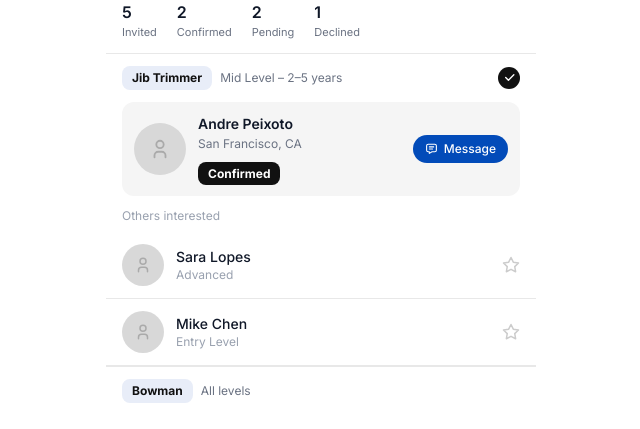
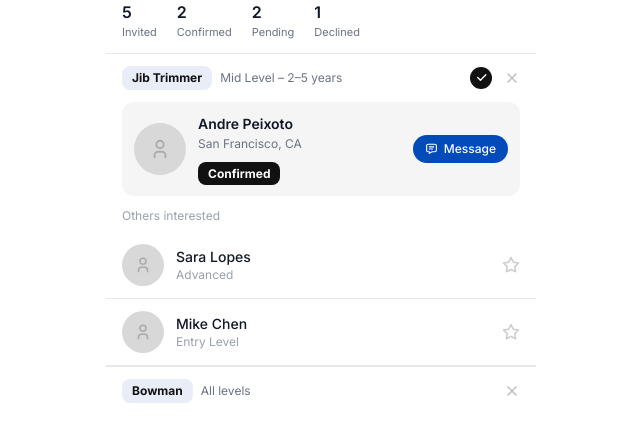
Before and after one commit to kroosailapp-crypto/kroo, a Next.js app: page /boat/regattas/1 in a window 1280 px wide. Shown: the part 177-606 px from the top of the page, without its empty margins (319-959 px from the left). Built offline with nearby package versions, Linux system fonts and the light colour scheme.

Commit message:
Add delete position button to regatta detail page
Co-Authored-By: Claude Sonnet 4.6 <noreply@anthropic.com>

```diff
--- a/app/boat/regattas/[id]/page.js
+++ b/app/boat/regattas/[id]/page.js
@@ -275,6 +275,10 @@ export default function RegattaDetail({ params }) {
     setShowModal(false);
   }
 
+  function handleDeletePosition(posId) {
+    setPositions((prev) => prev.filter((p) => p.id !== posId));
+  }
+
   return (
     <div className="flex flex-col min-h-screen bg-white pb-20">
 
@@ -352,6 +356,9 @@ export default function RegattaDetail({ params }) {
                   <IconCheck size={13} color="white" strokeWidth={2.5} />
                 </div>
               )}
+              <button onClick={() => handleDeletePosition(pos.id)} className="flex-shrink-0 ml-1">
+                <IconX size={16} color="#bbb" />
+              </button>
             </div>
 
             {/* Filled: confirmed crew card */}
```
